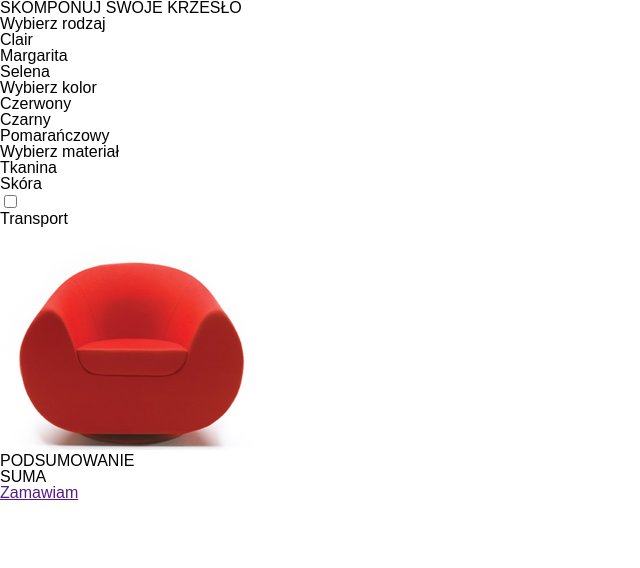
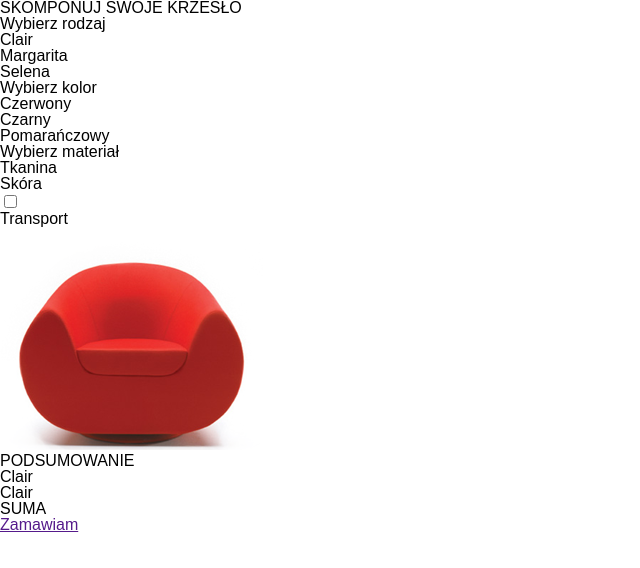
Before and after one commit to mammatos/Sit_on_chair, a plain HTML site: page Kalkulator - dodatkowa funkcjonalność (dla chętnych)/index.html in a window 1280 px wide. Both pictures are taken after a click on the item "Clair". Shown: the whole page, without its empty margins (0-640 px from the left). Drawn offline with nearby package versions, Linux system fonts and the light colour scheme; files that its build step writes are made by us from their sources.

Commit message:
add comments to calculatorSection

```diff
--- a/Kalkulator - dodatkowa funkcjonalność (dla chętnych)/index.html
+++ b/Kalkulator - dodatkowa funkcjonalność (dla chętnych)/index.html
@@ -65,8 +65,8 @@
             <div class="summary_panel">
                 <div class="panel_left">
                     <h4 class="title" id="filler">Twój fotel</h4>
-                    <span class="color"></span>
-                    <span class="pattern"></span>
+                    <span class="color" id="rubricColor"></span>
+                    <span class="pattern" id="patternColor"></span>
                     <span class="transport"></span>
                 </div>
                 <div class="panel_right">
--- a/Kalkulator - dodatkowa funkcjonalność (dla chętnych)/js/app.js
+++ b/Kalkulator - dodatkowa funkcjonalność (dla chętnych)/js/app.js
@@ -7,20 +7,36 @@ for(var i = 0; i < calculatorListArrows.length; i++) {
         this.nextElementSibling.classList.toggle('visible');
     });
 }
-//This loop make list_panel visible after click on arrow.
+//This loop make 'list_panel' visible after click on arrow.
 
 var listPanels = document.getElementsByClassName('list_panel');
 var filler = document.getElementById('filler');
+var rubricColor = document.getElementById('rubricColor');
+var rubricPattern = document.getElementById('patternColor');
 
 for(var i = 0; i < listPanels.length; i++) {
+    //This loop iterates by every 'list_panel'.
     var itemsListPanels = listPanels[i].children;
 
     for(var j = 0; j < itemsListPanels.length; j++) {
+        //This loop iterates by every 'item' of 'list_panel'.
         itemsListPanels[j].addEventListener('click', function() {
             console.log('click');
-            filler.style.display = "none";
+
             var cloneItem = this;
-            // When client want to add item to summary_panel, 'Twój fotel' disappears by display:none.
+            //This variable stores last clicked item.
+
+            var newInnerContent = cloneItem.innerText;
+
+            if (listPanels[0]) {
+                console.log("jestem nazwą krzesła");
+                filler.innerText = newInnerContent;
+            }
+            if (listPanels[1]) {
+                console.log("jestem kolorem krzesła");
+                rubricColor.innerText = newInnerContent;
+            }
+            //This code add 'item' which were clicked to 'filler' and 'rubricColor'. It doesn't quite work as I want because I want 'item' in one of them. I save this for example.
         });
     }
 }
```
